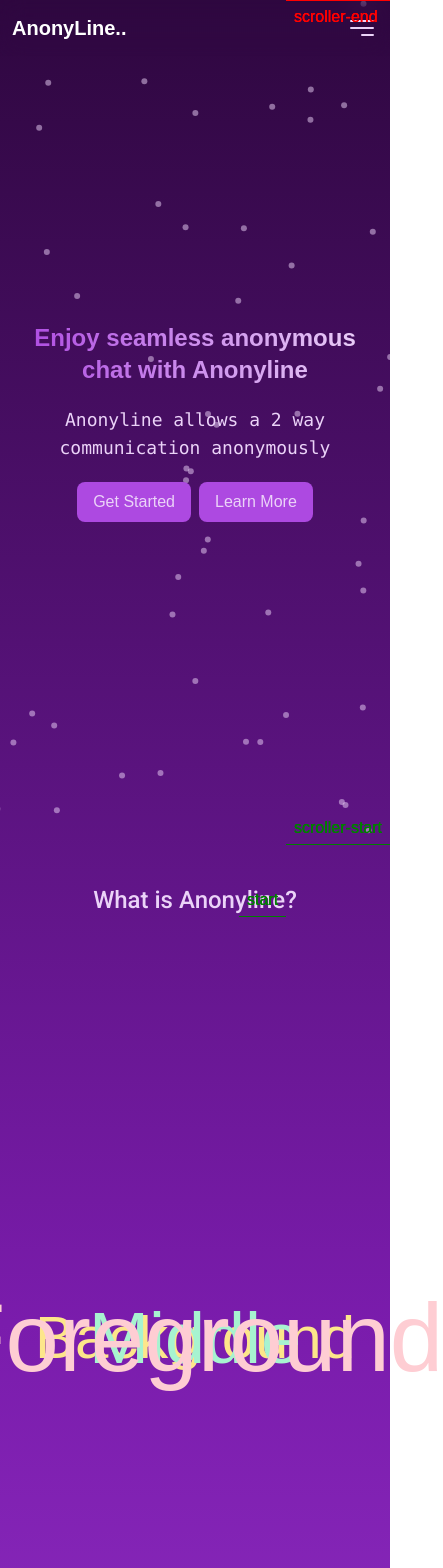
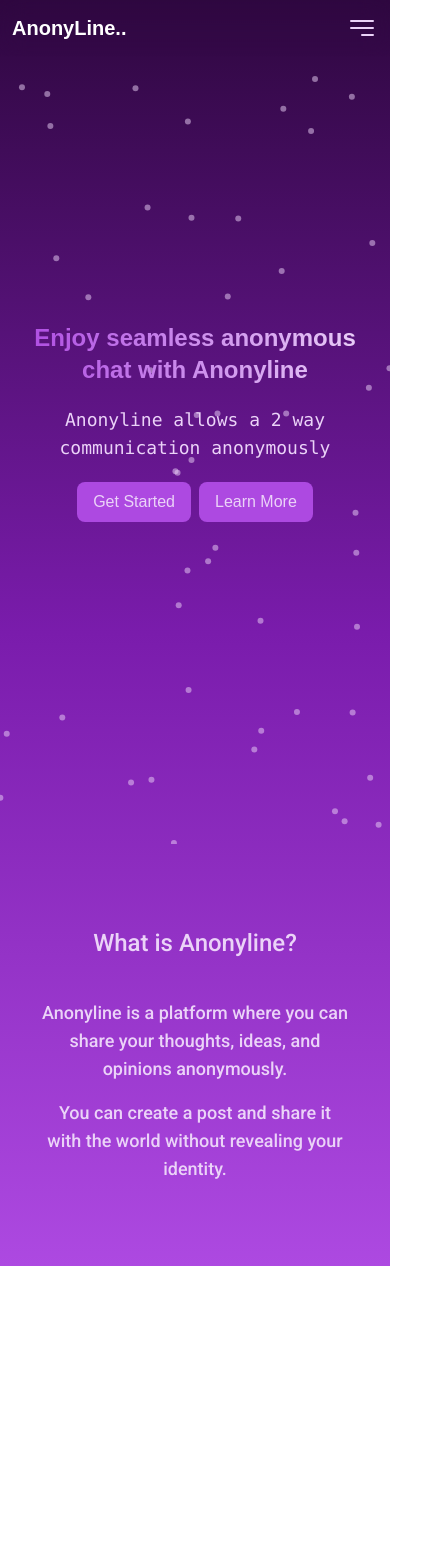
Before and after one commit to MikeyA-yo/anonyline, a Next.js app: page / in a window 390 px wide. Shown: the top 1568 px of the page, 443 px wide, since content can reach past the window. After the commit the page ends 1266 px from the top, so only its background shows below. Built offline with nearby package versions, Linux system fonts and the light colour scheme.

Commit message:
somethings may look good on mobile more than on Large screen

```diff
--- a/components/about.tsx
+++ b/components/about.tsx
@@ -1,16 +1,21 @@
 import { Roboto } from "next/font/google"
-import Parallax from "./parallax"
+import { AnimateDiv } from "./nav"
 
 const rob = Roboto({weight:["500"], style:["normal"], subsets:["latin"]})
 export default function About(){
     return (
         <>
-          <div className="text-[#EBD3F8] flex flex-col items-center justify-center lg:p-20 p-10">
+          <div className="text-[#EBD3F8] min-h-[50vh] flex flex-col items-center justify-center gap-10 lg:p-20 p-10">
             <div className="z-10">
               <h3 className={`text-2xl font-bold ${rob.className}`}>What is Anonyline?</h3>
             </div>
-            <div className=" text-center z-10">
-              <Parallax />
+            <div className="flex flex-col gap-4 text-center z-10">
+              <AnimateDiv initial={{opacity:0, y:"70%"}} whileInView={{opacity:[0.5, 1], y:0}} transition={{duration:0.3, delay:0.2}}>
+                <p className={`text-lg ${rob.className}`}>Anonyline is a platform where you can share your thoughts, ideas, and opinions anonymously.</p>
+              </AnimateDiv>
+              <AnimateDiv initial={{opacity:0, y:"70%"}} whileInView={{opacity:[0.5, 1], y:0}} transition={{duration:0.3, delay:0.4}}>
+                <p className={`text-lg ${rob.className}`}>You can create a post and share it with the world without revealing your identity.</p>
+              </AnimateDiv>
             </div>
           </div>
         </>
```
